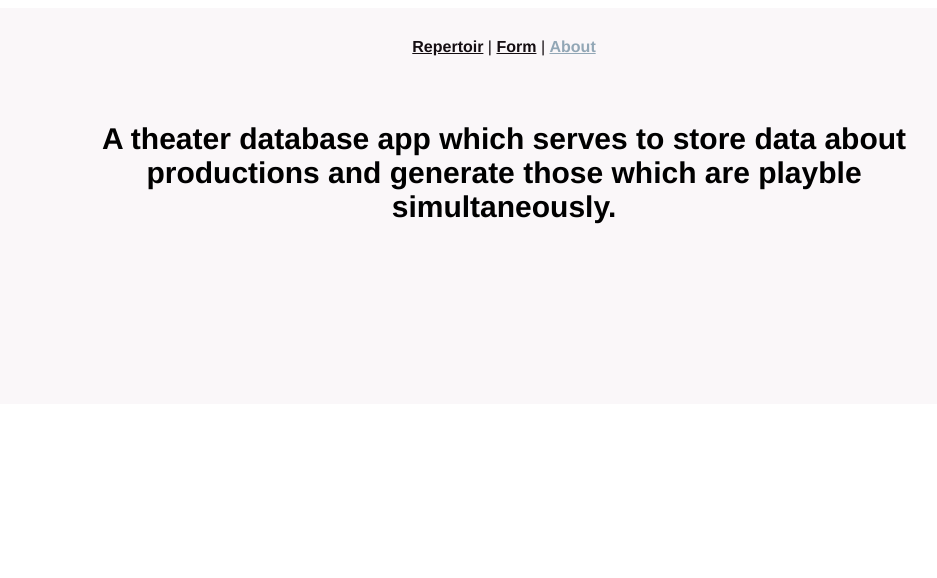
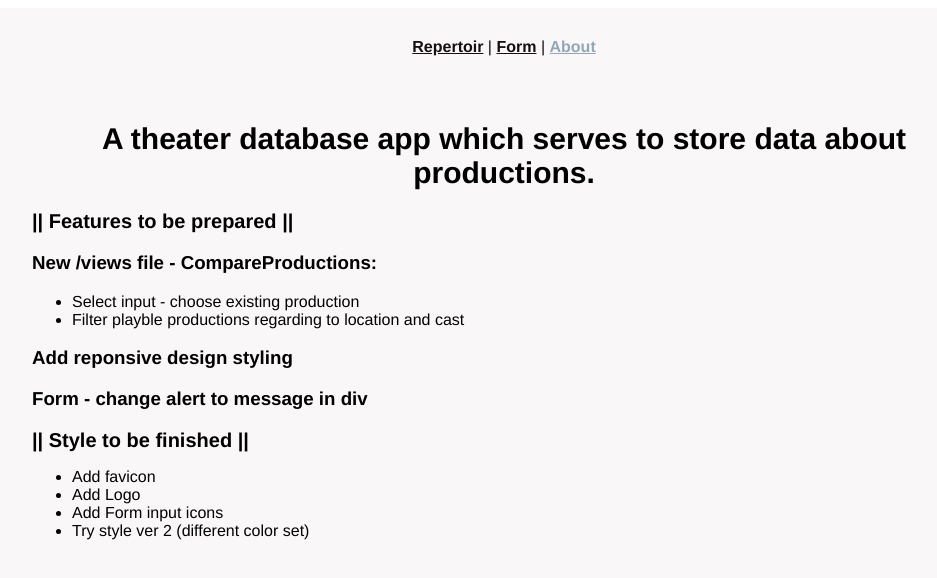
Before and after one commit to kuslukas94/vue-mastery-course, a Vue app: page /about in a window 1280 px wide. Shown: the top 578 px of the page, without its empty margins (136-1073 px from the left). Built offline with nearby package versions, Linux system fonts and the light colour scheme; what axios-mock-adapter would draw is missing.

Commit message:
FormCard alert + About info

```diff
--- a/src/components/FormCard.vue
+++ b/src/components/FormCard.vue
@@ -19,6 +19,7 @@ const onSubmit = (event) => {
     .then((response) => {
       console.log('Response:', response)
     })
+    .then(alert('Production was saved.'))
     .catch((err) => {
       console.log('Error:', err)
     })
--- a/src/views/AboutView.vue
+++ b/src/views/AboutView.vue
@@ -1,9 +1,21 @@
 <template>
   <div class="about">
-    <h1>
-      A theater database app which serves to store data about productions and generate those which
-      are playble simultaneously.
-    </h1>
+    <h1>A theater database app which serves to store data about productions.</h1>
+    <h2>|| Features to be prepared ||</h2>
+    <h3>New /views file - CompareProductions:</h3>
+    <ul>
+      <li>Select input - choose existing production</li>
+      <li>Filter playble productions regarding to location and cast</li>
+    </ul>
+    <h3>Add reponsive design styling</h3>
+    <h3>Form - change alert to message in div</h3>
+    <h2>|| Style to be finished ||</h2>
+    <ul>
+      <li>Add favicon</li>
+      <li>Add Logo</li>
+      <li>Add Form input icons</li>
+      <li>Try style ver 2 (different color set)</li>
+    </ul>
   </div>
 </template>
 
```
